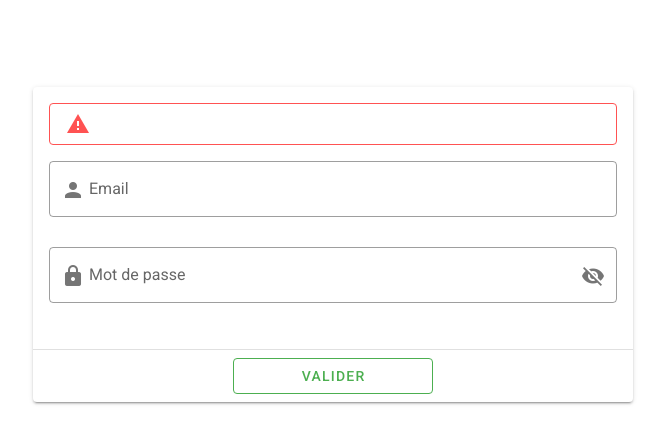
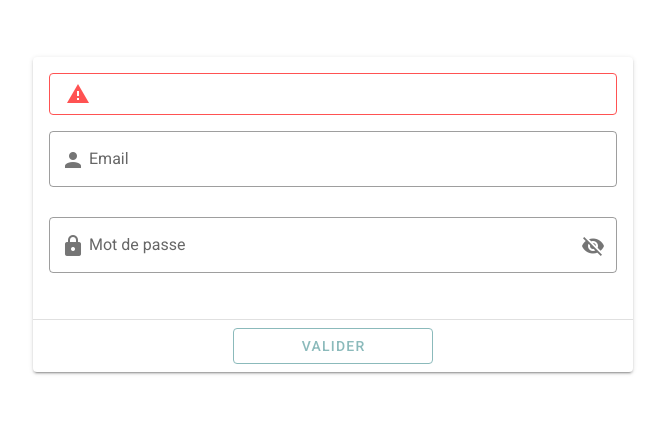
Before and after one commit to Backtrip-org/backtrip-backoffice, a Vue app: page /login in a window 1280 px wide. Shown: the part 279-722 px from the top of the page, without its empty margins (307-972 px from the left). Built offline with nearby package versions, Linux system fonts and the light colour scheme.

Commit message:
Add logo & update theme

```diff
--- a/src/components/Login.vue
+++ b/src/components/Login.vue
@@ -1,9 +1,9 @@
 <template>
     <v-app>
-        <div id="img-div" class="mx-auto mt-2">
-            <v-img src="../assets/panda.jpg"></v-img>
+        <div id="img-div" class="mx-auto ma-6">
+            <v-img src="../assets/backtrip-logo.png"></v-img>
         </div>
-        <v-card width="600" class="mx-auto mt-2">
+        <v-card width="600" class="mx-auto ma-6">
             <v-card-text>
                 <v-alert :hidden="hidden" dense outlined type="error">
                     {{ errorMessage }}
@@ -20,7 +20,7 @@
             </v-card-text>
             <v-divider></v-divider>
             <v-card-actions class="justify-center">
-                <v-btn outlined width="200" @click="login" color="success">Valider</v-btn>
+                <v-btn outlined width="200" @click="login" color="primary">Valider</v-btn>
             </v-card-actions>
         </v-card>
     </v-app>
--- a/src/plugins/vuetify.js
+++ b/src/plugins/vuetify.js
@@ -4,4 +4,12 @@ import Vuetify from 'vuetify/lib';
 Vue.use(Vuetify);
 
 export default new Vuetify({
+    theme: {
+        themes: {
+            light: {
+                primary: '#8bbabb',
+                secondary: '#6C7584',
+            }
+        }
+    }
 });
--- a/src/router/index.js
+++ b/src/router/index.js
@@ -1,6 +1,5 @@
 import Vue from 'vue';
 import VueRouter from 'vue-router';
-import HelloWorld from "@/components/HelloWorld";
 import Hi from "@/components/Hi";
 import Login from "../components/Login";
 
@@ -10,7 +9,7 @@ export default new VueRouter({
     routes: [
         {
             path: '/',
-            component: HelloWorld
+            redirect: '/login',
         },
         {
             path: '/hi',
```
Also changed, not shown: src/assets/backtrip-logo.png (added).
